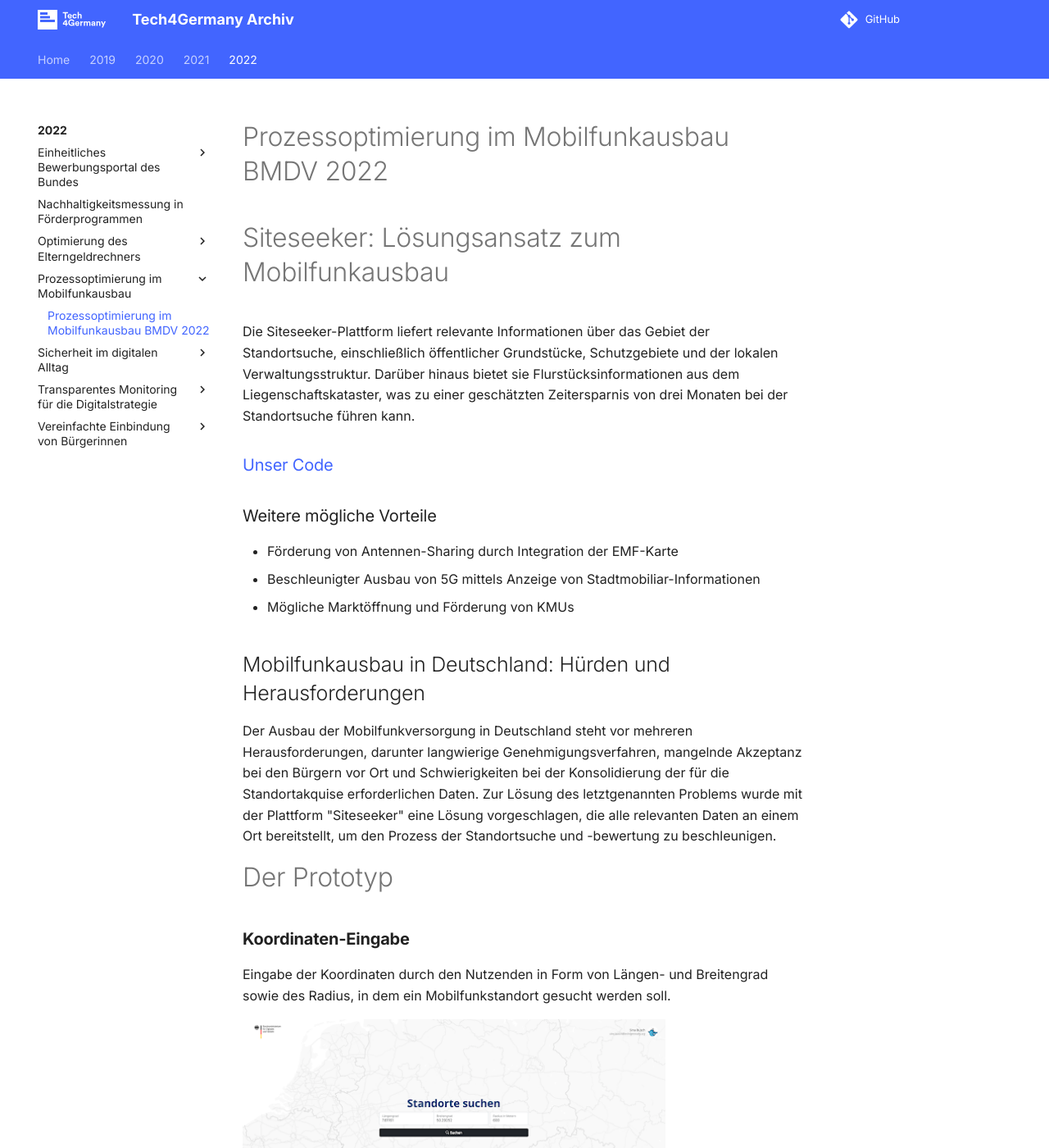
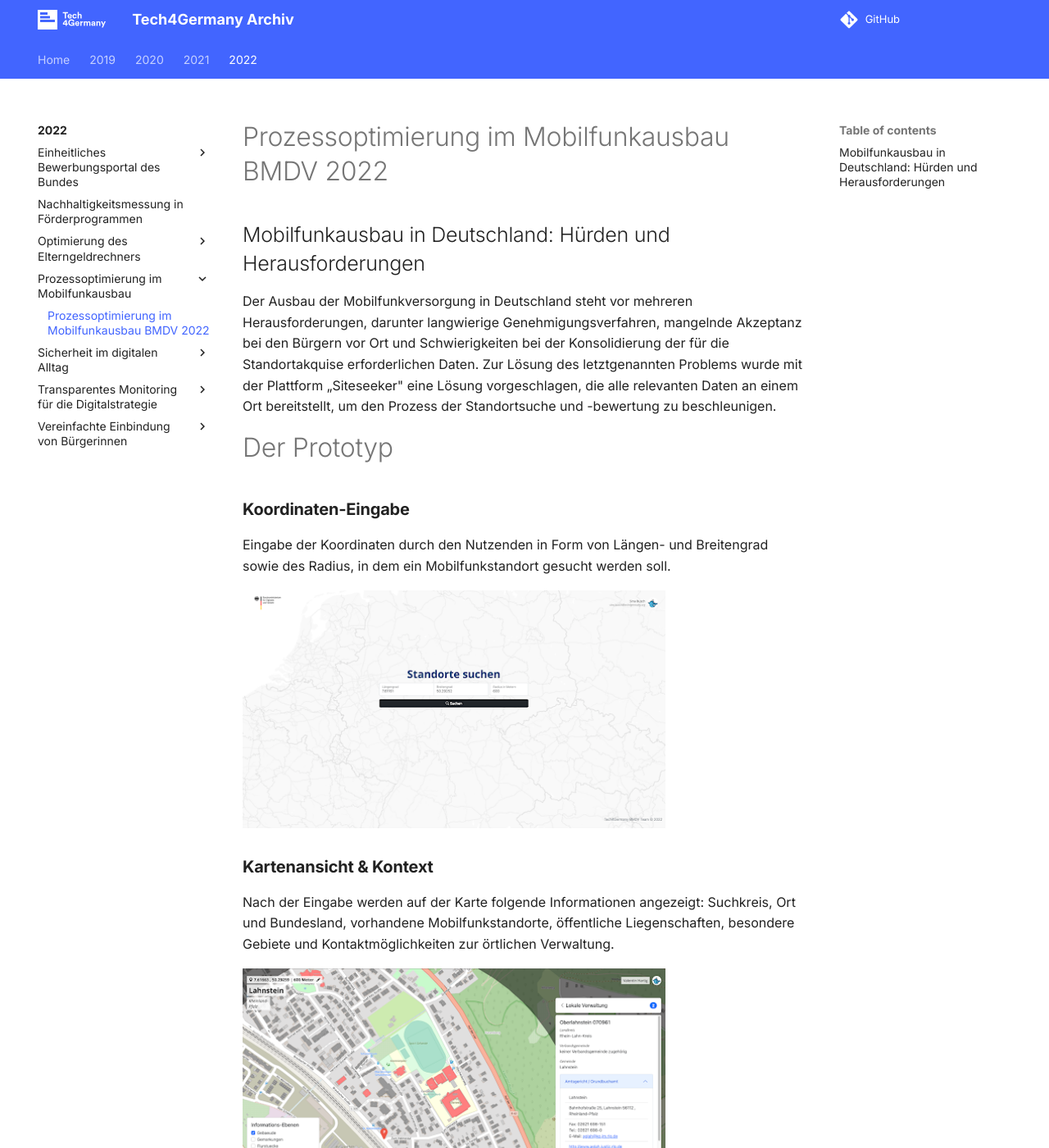
Before and after one commit to tech4germany/tech4germany.github.io, an MkDocs documentation site: the page built from docs/2022/Prozessoptimierung im Mobilfunkausbau/Readme.md, in a window 1280 px wide and 1400 px high. Shown: the whole window at 82% size. Built offline with MkDocs 1.6.1 and Material for MkDocs 9.7.7, drawn with Linux system fonts in a browser that asks for light colours; comment, search, counter and statistics services are not loaded; some of the changed text lies outside the part shown.

Commit message:
Update Readme.md

```diff
--- a/docs/2022/Prozessoptimierung im Mobilfunkausbau/Readme.md
+++ b/docs/2022/Prozessoptimierung im Mobilfunkausbau/Readme.md
@@ -1,26 +1,10 @@
 # Prozessoptimierung im Mobilfunkausbau BMDV 2022
-
-
-# Siteseeker: Lösungsansatz zum Mobilfunkausbau
-
-Die Siteseeker-Plattform liefert relevante Informationen über das Gebiet der Standortsuche, einschließlich öffentlicher Grundstücke, Schutzgebiete und der lokalen Verwaltungsstruktur. Darüber hinaus bietet sie Flurstücksinformationen aus dem Liegenschaftskataster, was zu einer geschätzten Zeitersparnis von drei Monaten bei der Standortsuche führen kann.
-
-### [Unser Code](https://github.com/tech4germany/Siteseeker)
-
-
-### Weitere mögliche Vorteile
-
-
-
-* Förderung von Antennen-Sharing durch Integration der EMF-Karte
-* Beschleunigter Ausbau von 5G mittels Anzeige von Stadtmobiliar-Informationen
-* Mögliche Marktöffnung und Förderung von KMUs
 
 
 ## Mobilfunkausbau in Deutschland: Hürden und Herausforderungen
 
 
-Der Ausbau der Mobilfunkversorgung in Deutschland steht vor mehreren Herausforderungen, darunter langwierige Genehmigungsverfahren, mangelnde Akzeptanz bei den Bürgern vor Ort und Schwierigkeiten bei der Konsolidierung der für die Standortakquise erforderlichen Daten. Zur Lösung des letztgenannten Problems wurde mit der Plattform "Siteseeker" eine Lösung vorgeschlagen, die alle relevanten Daten an einem Ort bereitstellt, um den Prozess der Standortsuche und -bewertung zu beschleunigen.
+Der Ausbau der Mobilfunkversorgung in Deutschland steht vor mehreren Herausforderungen, darunter langwierige Genehmigungsverfahren, mangelnde Akzeptanz bei den Bürgern vor Ort und Schwierigkeiten bei der Konsolidierung der für die Standortakquise erforderlichen Daten. Zur Lösung des letztgenannten Problems wurde mit der Plattform „Siteseeker" eine Lösung vorgeschlagen, die alle relevanten Daten an einem Ort bereitstellt, um den Prozess der Standortsuche und -bewertung zu beschleunigen.
 
 
 # Der Prototyp
@@ -45,7 +29,7 @@ Nach der Eingabe werden auf der Karte folgende Informationen angezeigt: Suchkrei
 
 ![alt_text](screenshot_2.png)
 
-**Darstellung der lokalen Verwaltungsdaten**: Informationen und Kontaktmöglichkeiten zu Amtsgericht und Katasteramt. In rot abgebildet sind öffentliche Gebäude, die häufig bevorzugt für die Standortakquise genutzt werden.
+**Darstellung der lokalen Verwaltungsdaten**: Informationen und Kontaktmöglichkeiten zu Amtsgericht und Katasteramt. In Rot abgebildet sind öffentliche Gebäude, die häufig bevorzugt für die Standortakquise genutzt werden.
 
 
 ![alt_text](screenshot_3.png)
```
Also changed, not shown: other parts of docs/2022/Prozessoptimierung im Mobilfunkausbau/Readme.md (+17 -1 lines).
